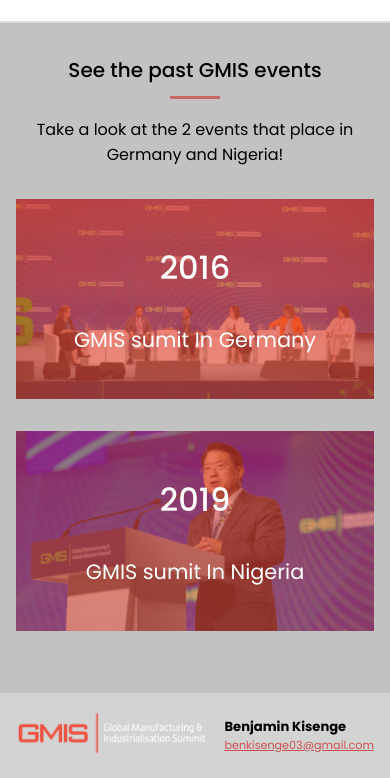
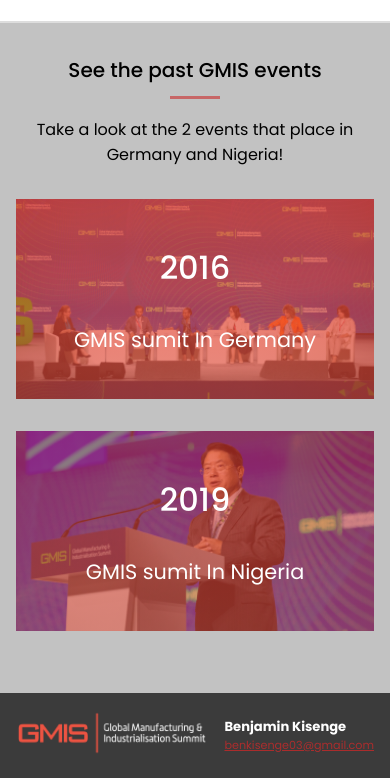
Before and after one commit to iambenkis/Global-summit-GMIS-, a website: page about.html in a window 390 px wide. Shown: the part 1342-2120 px from the top of the page. Drawn offline with Linux system fonts and the light colour scheme; a web font is replaced by a local one.

Commit message:
Update footer backgroung color

```diff
--- a/about.css
+++ b/about.css
@@ -13,6 +13,11 @@
   z-index: 0;
   padding: 5rem 0.4rem;
 }
+
+footer {
+    background-color: #3b3b3b;;
+    color: #fff;
+  }
 
 .past-event p {
   text-align: center;
--- a/media.css
+++ b/media.css
@@ -226,7 +226,7 @@
   }
 
   footer {
-    padding: 3rem 3rem;
+    padding: 3rem .5rem;
   }
 
   .ft p {
```
Also changed, not shown: README.md.
